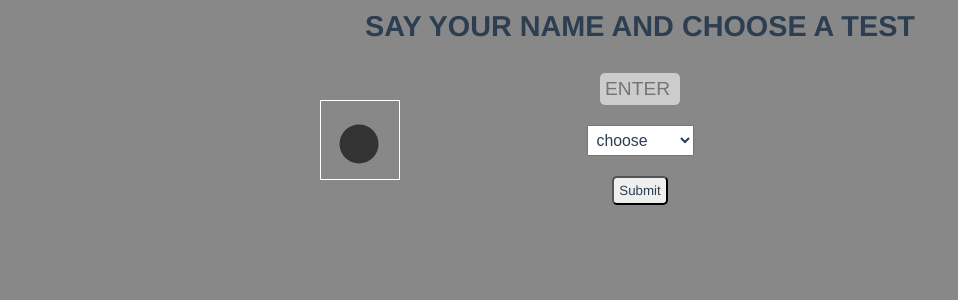
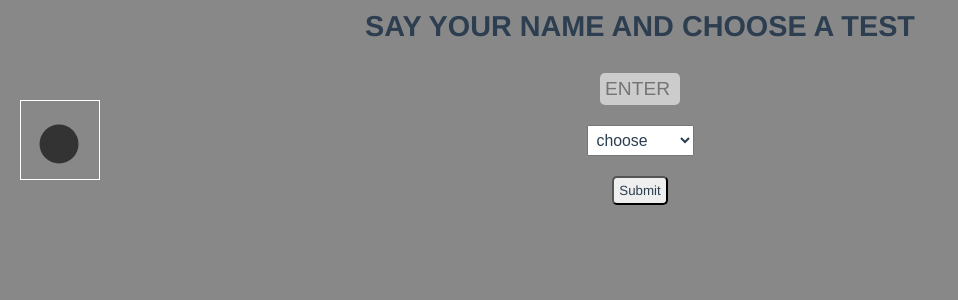
Before and after one commit to abbasnake/maratons, a Vue app in the folder client/: page /#/choose in a window 1280 px wide. Shown: the top 300 px of the page, without its empty margins (0-958 px from the left). Built offline with nearby package versions, Linux system fonts and the light colour scheme.

Commit message:
made the animation back to css animation for now, atleast for the movement around the page

```diff
--- a/client/src/components/TheHelper/TheHelper.vue
+++ b/client/src/components/TheHelper/TheHelper.vue
@@ -1,5 +1,5 @@
 <template>
-  <svg class="helper" :style="styleObject" xmlns="http://www.w3.org/2000/svg" viewBox="0 0 200 200">
+  <svg class="helper" :class="classObject" xmlns="http://www.w3.org/2000/svg" viewBox="0 0 200 200">
     <helper-circle></helper-circle>
   </svg>
 </template>
@@ -12,52 +12,11 @@ export default {
   components: {
     'helper-circle': TheHelperCircle
   },
-  data () {
-    return {
-      xStartPos: 20,
-      yStartPos: 100,
-      xPos: 0,
-      yPos: 0,
-      xSpeed: 1,
-      ySpeed: 0
-    }
-  },
-  mounted () {
-    this.setInitialPosition()
-    this.loop()
-  },
   computed: {
-    styleObject () {
+    classObject () {
       return {
-        'transform': `translate(${this.xPos}px, ${this.yPos}px)`
+        'changeContentAnimation': false
       }
-    }
-  },
-  methods: {
-    setInitialPosition () {
-      this.xPos = this.xStartPos
-      this.yPos = this.yStartPos
-    },
-    goTo (x) {
-      if (!(x >= 0)) { this.xSpeed *= -1 }
-      this.xPos += this.xSpeed
-      // if (!(this.xPos >= x)) {
-      //   this.xPos += this.xSpeed
-      //   return false
-      // } else {
-      //   return true
-      // }
-    },
-    changeContentAnimation () {
-      if (this.goTo(100, 0)) { this.goTo(-200, 0)}
-    },
-    mainAnimation () {
-      requestAnimationFrame(this.mainAnimation)
-      // if (this.hoverAnimationOn) { this.hoverAnimation() }
-      this.changeContentAnimation()
-    },
-    loop () {
-      requestAnimationFrame(this.mainAnimation)
     }
   }
 }
@@ -70,9 +29,25 @@ $size: 80px;
   border: 1px solid white;
   position: absolute;
   height: $size;
-  // left: 20px; // doing this in javascript
-  // top: 100px; // doing this in javascript
+  left: 20px;
+  top: 100px;
   width: $size;
   z-index: 10;
 }
+
+.changeContentAnimation {
+  animation: change-content 1s ease-in-out;
+}
+
+@keyframes change-content {
+  0% {
+    transform: translate(0px, 0px);
+  }
+  50% {
+    transform: translate(4000px, 1000px);
+  }
+  100% {
+    transform: translate(0px, 0px);
+  }
+}
 </style>
```
